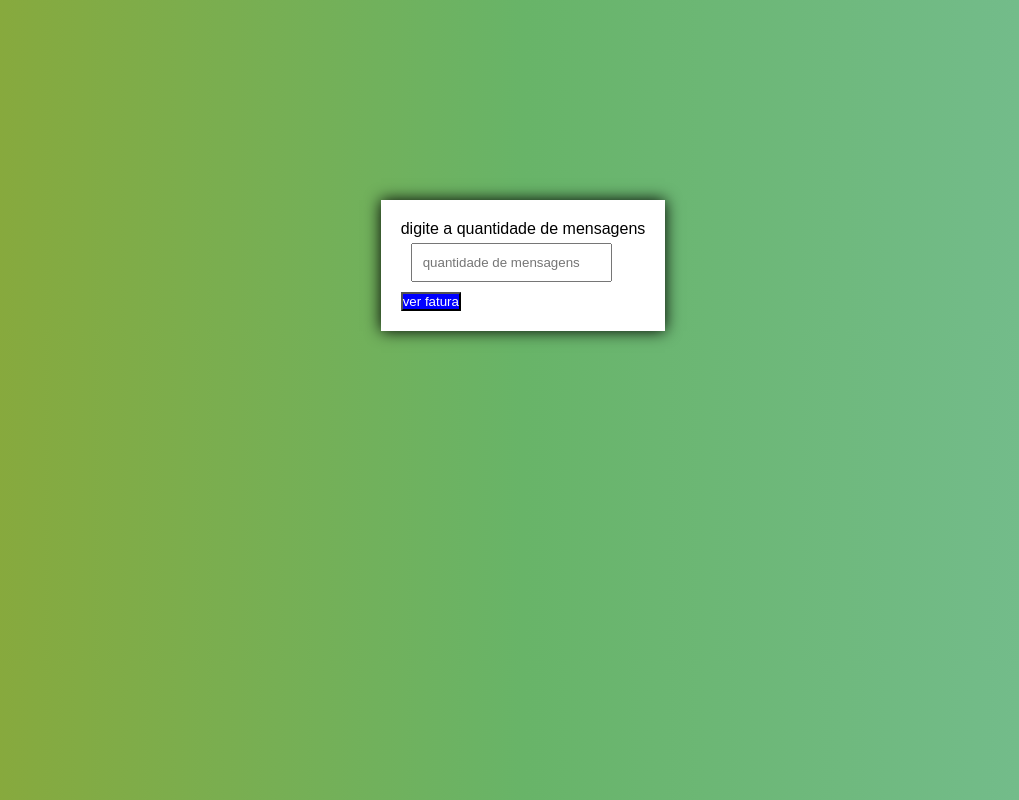
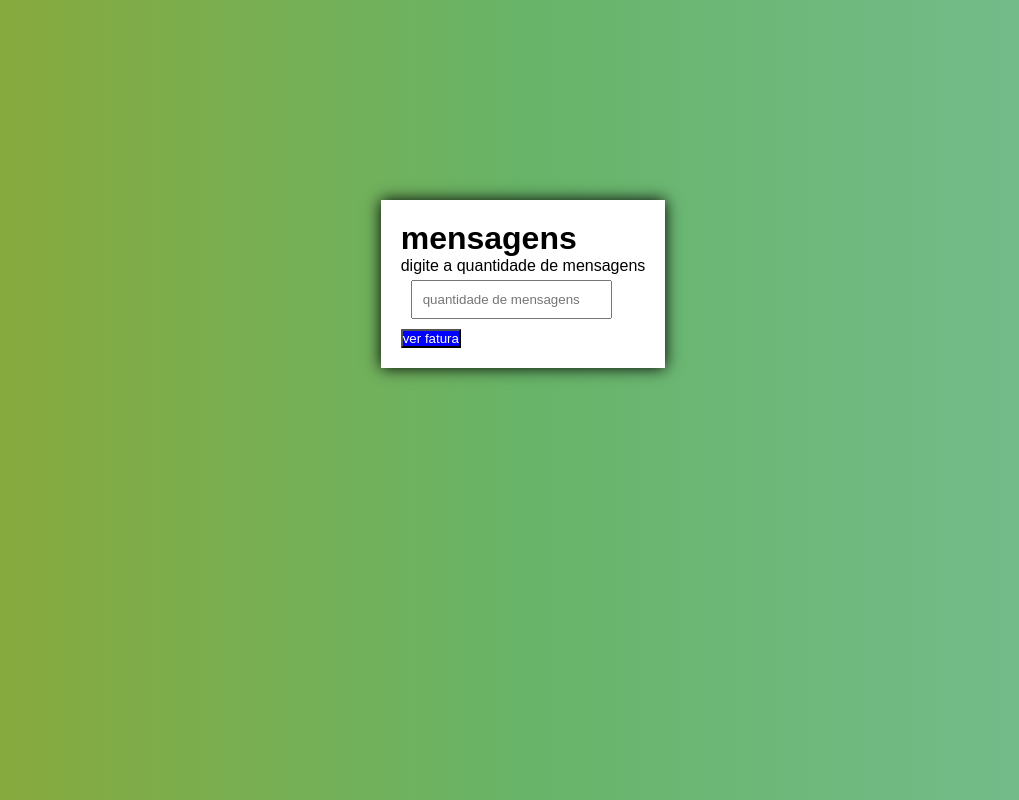
Before and after one commit to pedro-krefta/solo-, a plain HTML site: page index.html in a window 1280 px wide. Shown: the whole page, without its empty margins (117-1136 px from the left). Drawn offline with Linux system fonts and the light colour scheme.

Commit message:
first commit

```diff
--- a/index.html
+++ b/index.html
@@ -9,6 +9,7 @@
 </head>
 <body>
     <div class="container">
+        <h1>mensagens</h1>
         <label for="mensagens">digite a quantidade de mensagens</label><br>
         <input type="text" id="mensagens" placeholder="quantidade de mensagens"><br>
         <button onclick="calcular()">ver fatura</button>
```
